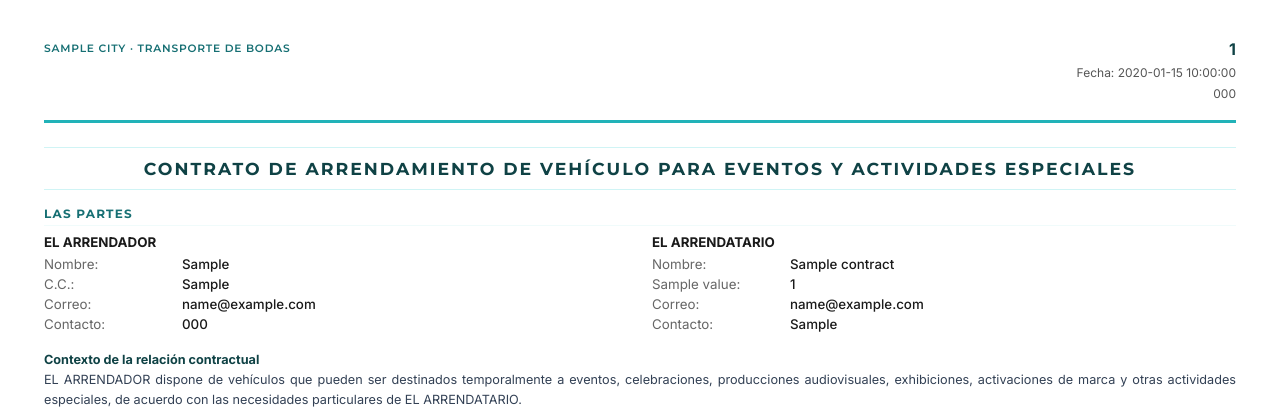
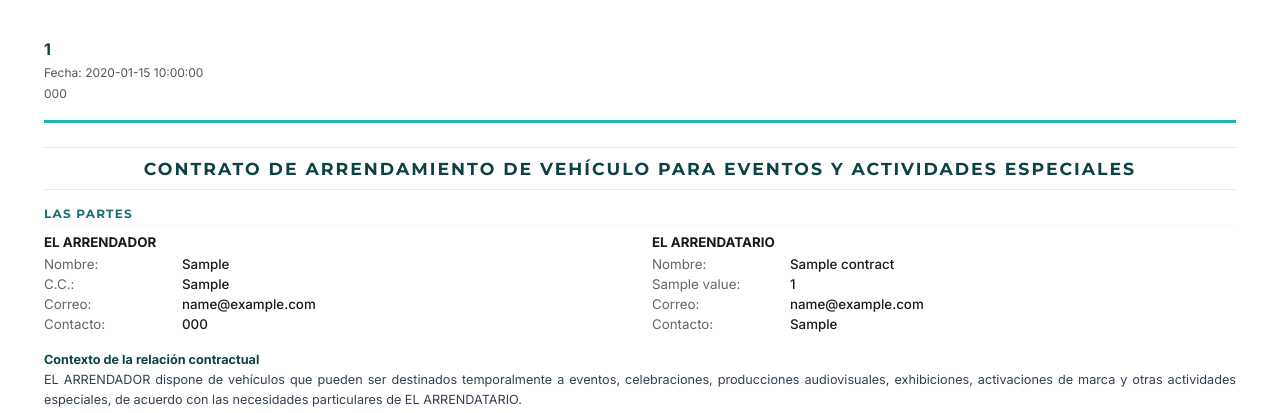
Before and after one commit to pitonisagpt/caminoamiboda, a Python web app: template backend/templates/reservation_contract.html in a window 1280 px wide. Shown: the top 413 px of the page. Run offline with Jinja, Linux system fonts and the light colour scheme; the template is opened without the code that fills it: most values are stand-ins (such as "Sample title", 1, 10 or a date in 2020).

Commit message:
Quitar tagline de ciudad del header del contrato y reorganizar
Tras quitar el logo, el header quedaba con un div vacío a la izquierda
y la fecha/contrato/teléfono flotando a la derecha por el
justify-content: space-between. Se quita también "Medellín · Transporte
de Bodas" (mismo criterio de neutralidad de marca) y el header pasa a
ser un solo bloque alineado a la izquierda: número de contrato, fecha,
teléfono -- sin el layout de dos columnas que ya no tenía sentido con
un solo lado ocupado.

```diff
--- a/backend/templates/reservation_contract.html
+++ b/backend/templates/reservation_contract.html
@@ -7,9 +7,8 @@
     * { margin: 0; padding: 0; box-sizing: border-box; }
     body { font-family: 'Inter', Arial, sans-serif; font-size: 10.5pt; color: #1a1a1a; background: #fff; }
     .page { padding: 36px 44px; }
-    .header { display: flex; justify-content: space-between; align-items: flex-start; border-bottom: 3px solid #21b2b8; padding-bottom: 16px; margin-bottom: 24px; }
-    .brand-tagline { font-family: 'Montserrat', Arial, sans-serif; font-weight: 600; font-size: 8pt; color: #166f73; margin-top: 6px; text-transform: uppercase; letter-spacing: 0.8px; }
-    .header-meta { text-align: right; font-size: 9pt; color: #555; line-height: 1.7; }
+    .header { border-bottom: 3px solid #21b2b8; padding-bottom: 16px; margin-bottom: 24px; }
+    .header-meta { text-align: left; font-size: 9pt; color: #555; line-height: 1.7; }
     .header-meta .doc-num { font-size: 12pt; font-weight: 700; color: #0f4245; }
     .doc-title { font-family: 'Montserrat', Arial, sans-serif; text-align: center; font-size: 13pt; font-weight: 700; color: #0f4245; letter-spacing: 2px; text-transform: uppercase; padding: 10px 0; border-top: 1px solid #d0f4f5; border-bottom: 1px solid #d0f4f5; margin-bottom: 16px; }
     .section { margin-bottom: 16px; }
@@ -36,9 +35,6 @@
 <div class="page">
 
   <div class="header">
-    <div>
-      <div class="brand-tagline">{{ city }} · Transporte de Bodas</div>
-    </div>
     <div class="header-meta">
       <div class="doc-num">{{ contract.contract_number }}</div>
       <div>Fecha: {{ formatted_date }}</div>
```
